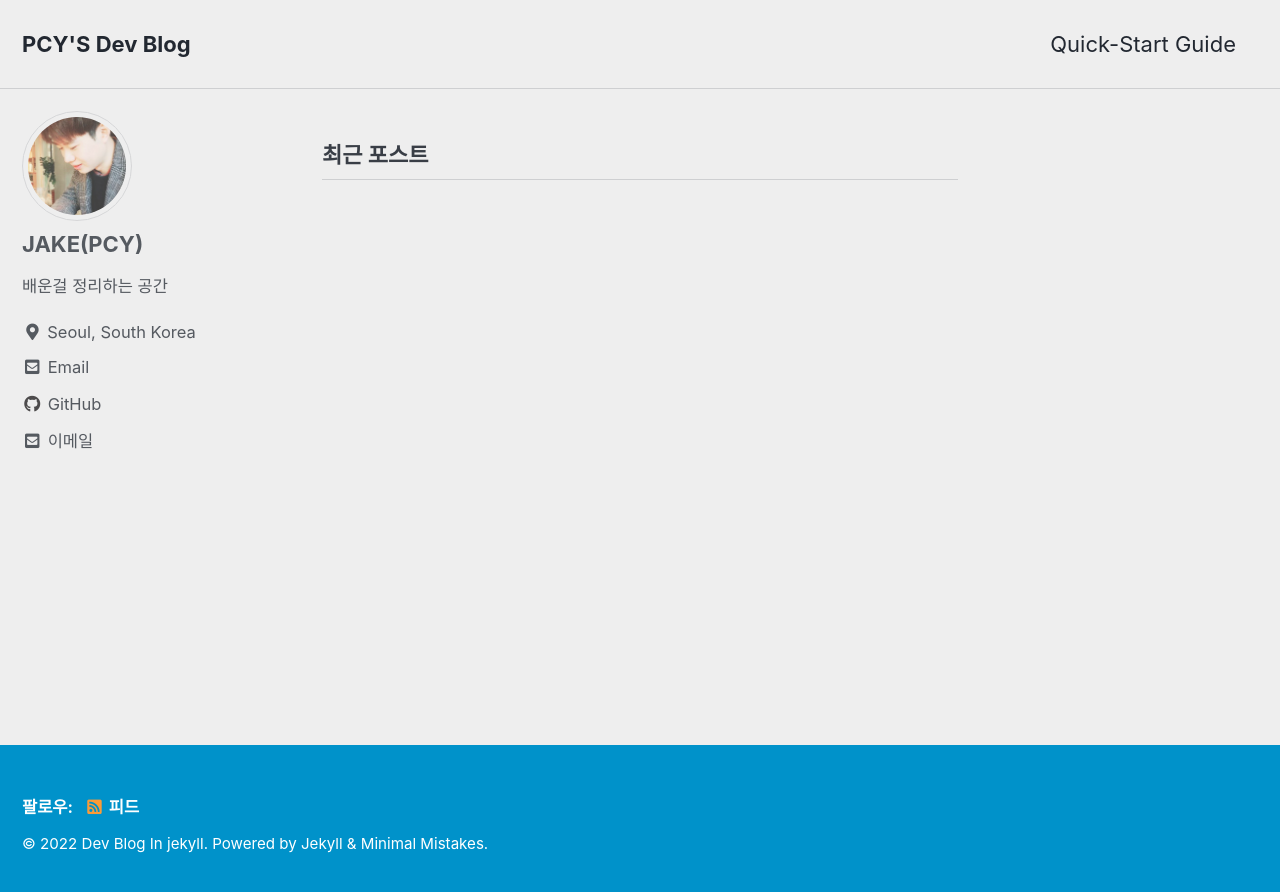
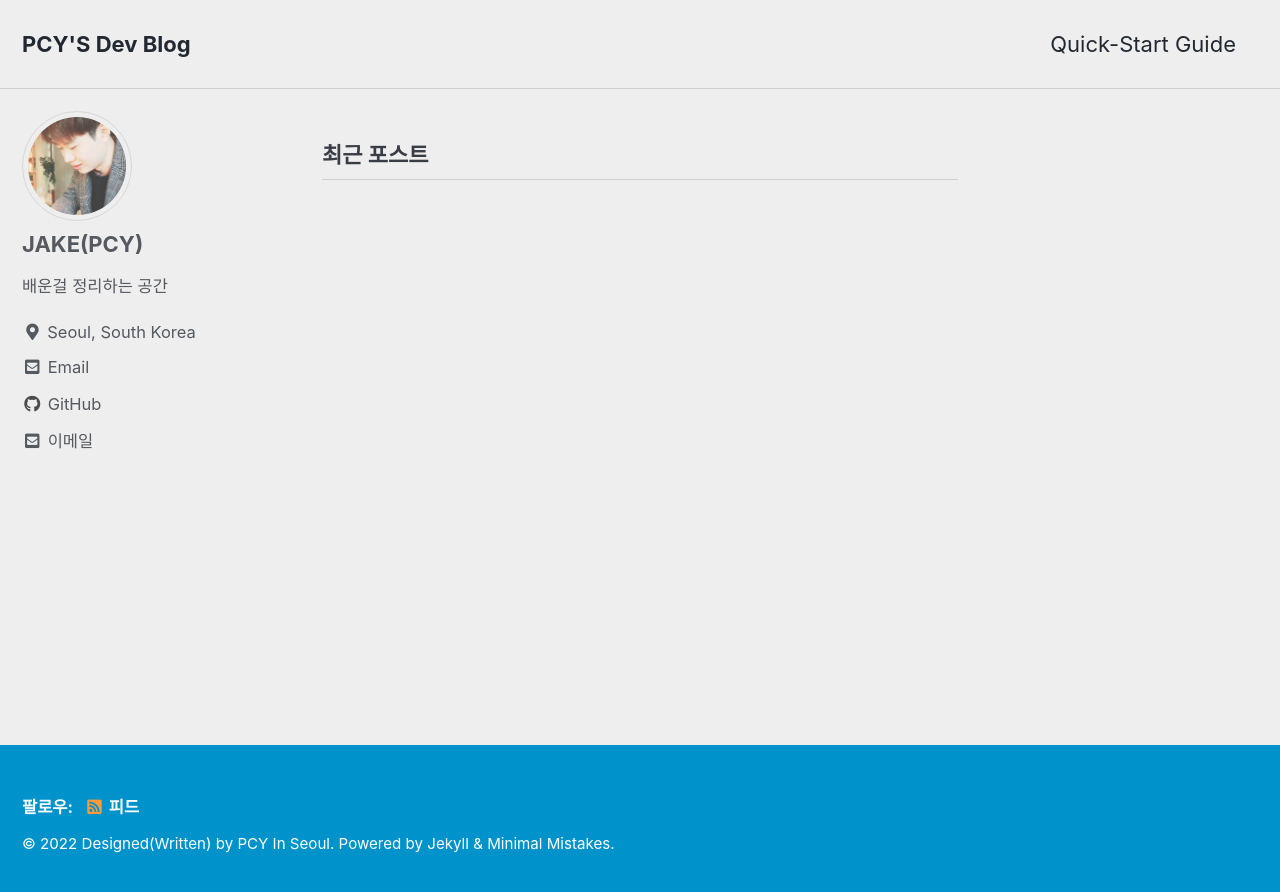
Before and after one commit to pcy4196/pcy4196.github.io, a Jekyll site: the page built from index.html, in a window 1280 px wide. Shown: the top 892 px of the page. Built offline with Jekyll 4.4.1, drawn with Linux system fonts in a browser that asks for light colours; cached includes are drawn as plain includes; the list of posts is cut into pages by our own code.

Commit message:
2022.01.25 commit edit _config.yml

```diff
--- a/_config.yml
+++ b/_config.yml
@@ -19,7 +19,7 @@ locale                   : "ko-KR"
 title                    : "PCY'S Dev Blog"
 title_separator          : " "
 subtitle                 : # site tagline that appears below site title in masthead
-name                     : "Dev Blog In jekyll"
+name                     : "Designed(Written) by PCY In Seoul"
 description              : "배운걸 기록하는 공간(JAVA, Spring, AWS...)"
 url                      : "https://pcy4196.github.io"
 baseurl                  : # the subpath of your site, e.g. "/blog"
```
